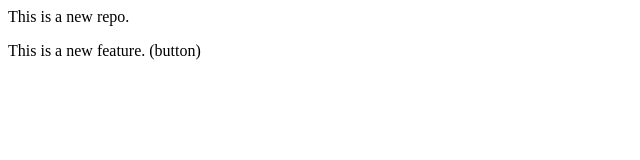
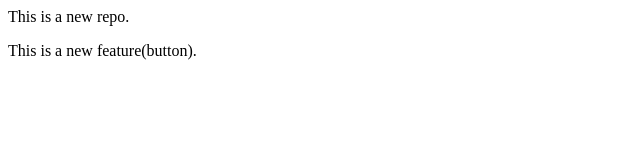
Before and after one commit to Hrishikesh2212/LocalFile, a plain HTML site: page index.html in a window 1280 px wide. Shown: the full height of the page, 0-640 px from the left. Drawn offline with Linux system fonts and the light colour scheme.

```diff
--- a/index.html
+++ b/index.html
@@ -1,2 +1,2 @@
 <p> This is a new repo.</p>
-<p> This is a new feature. (button)</p>
+<p> This is a new feature(button).</p>
```
